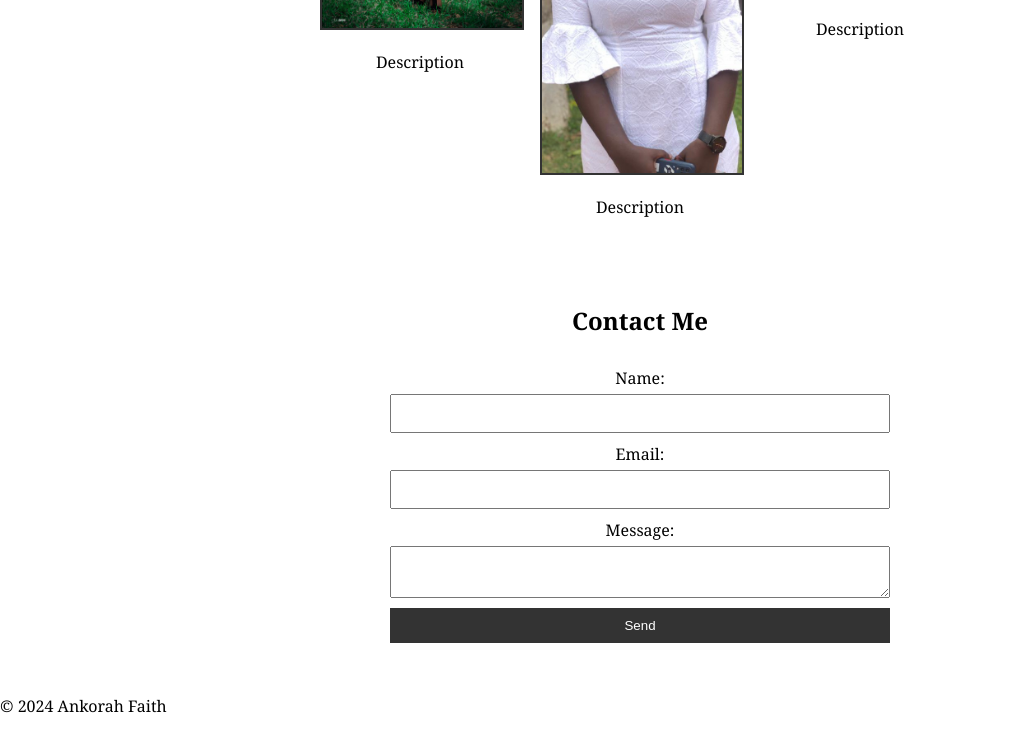
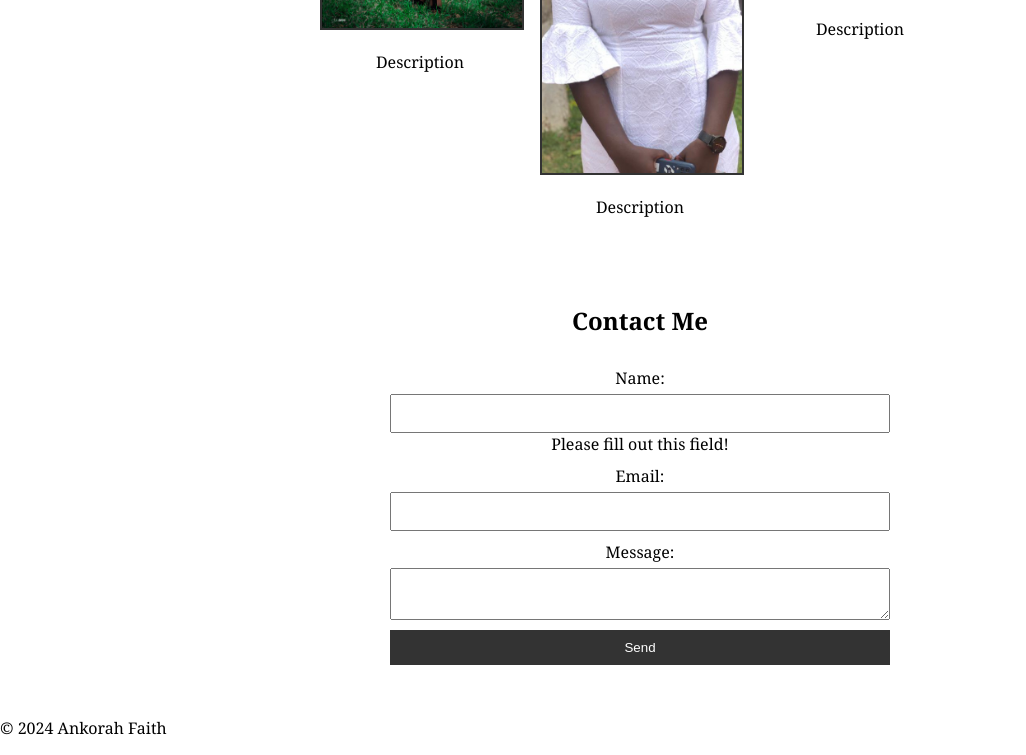
Before and after one commit to korah-faith/myPortfolio, a plain HTML site: page index.html in a window 1280 px wide. Shown: the part 844-1599 px from the top of the page, without its empty margins (0-1026 px from the left). Before the commit the page ends 1577 px from the top, so only its background shows below. Drawn offline with Linux system fonts and the light colour scheme.

Commit message:
Update index.html

```diff
--- a/index.html
+++ b/index.html
@@ -52,12 +52,14 @@
         <h2>Contact Me</h2>
         <form id="contactForm">
             <label for="name">Name:</label>
-            <input type="text" id="name" name="name" required>
+            <input type="text" id="name" name="name">
+            <div id="pl">Please fill out this field!</div>
+            <div class="pl"></div>
             <label for="email">Email:</label>
-            <input type="email" id="email" name="email" required>
+            <input type="email" id="email" name="email">
             <label for="message">Message:</label>
-            <textarea id="message" name="message" required></textarea>
-            <button type="submit">Send</button>
+            <textarea id="message" name="message"></textarea>
+            <button type="submit" class="submit">Send</button>
         </form>
         <p id="formMessage"></p>
     </section>
```
